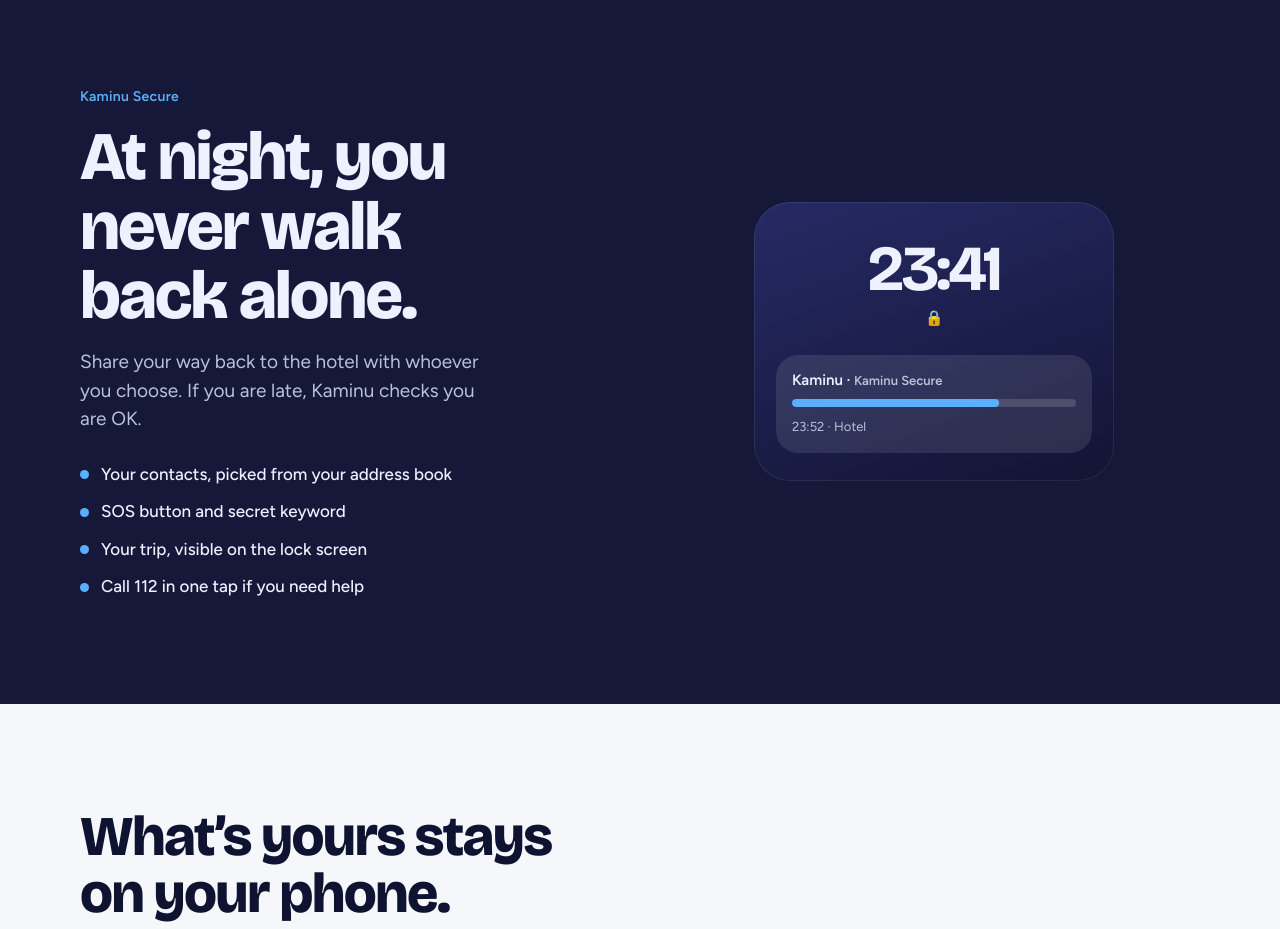
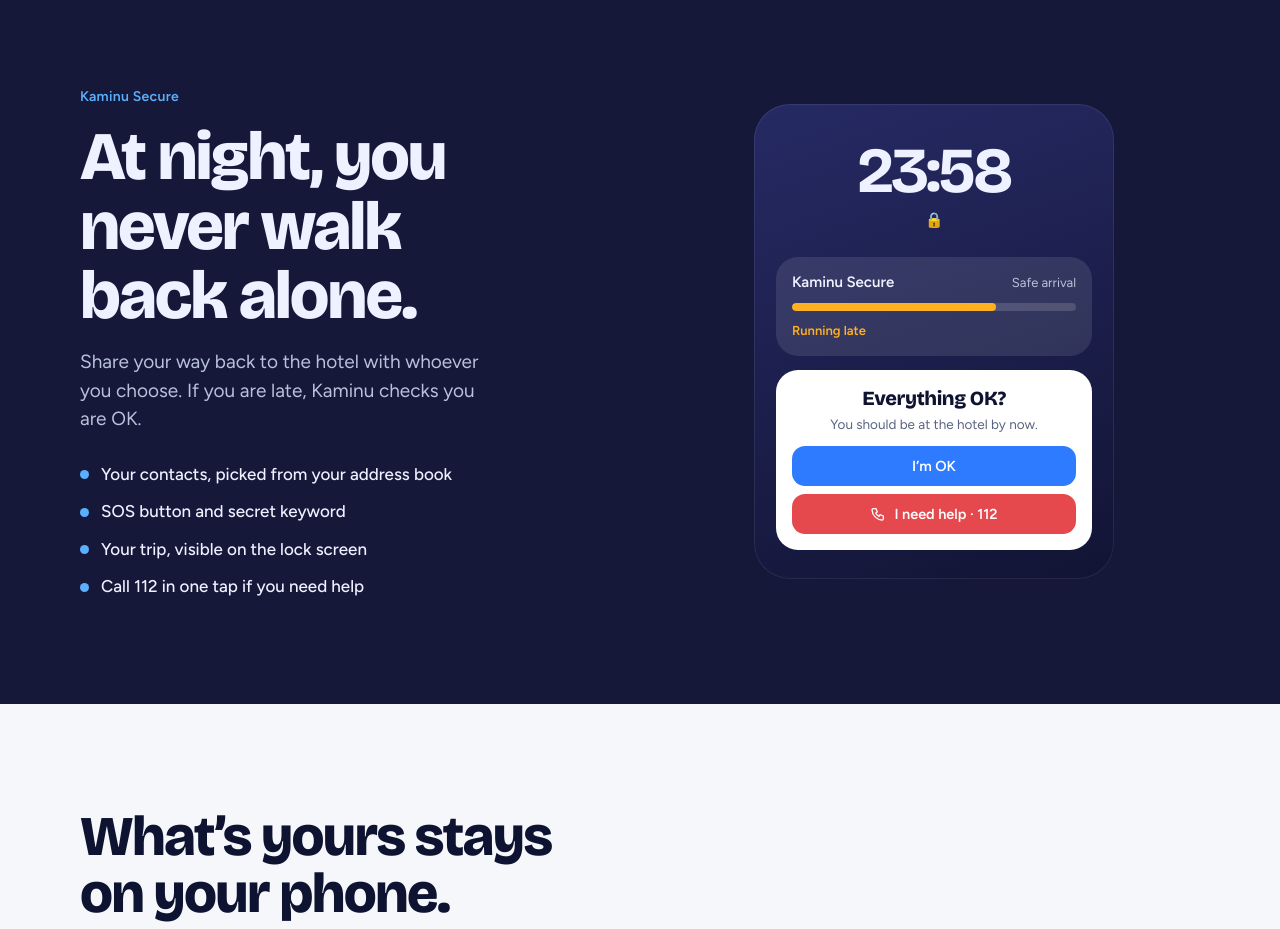
Before and after one commit to volvoalvaroanaya-dotcom/Kaminu-web, a plain HTML site: page index.html in a window 1280 px wide. Shown: the part 1900-2829 px from the top of the page. Drawn offline with nearby package versions, Linux system fonts and the light colour scheme.

Commit message:
Kaminu Secure en la web: la pantalla bloqueada cuenta el ciclo completo (retraso, ¿Todo bien? con 112, Estoy bien, llegada)
Co-Authored-By: Claude Opus 5.5 <noreply@anthropic.com>
Claude-Session: https://claude.ai/code/session_01FHPpR8aw9J1yiFzbJ4gaMo

```diff
--- a/index.html
+++ b/index.html
@@ -229,8 +229,30 @@ section.night { background: var(--night); color: var(--night-ink); padding: 104p
 .live b { font: 700 15px var(--body); }
 .live span { color: #B9C2DA; font-size: 13px; }
 .bar-track { height: 8px; background: rgba(255,255,255,.15); border-radius: 8px; overflow: hidden; }
-.bar-fill { height: 100%; width: 64%; background: #5AB0FF; border-radius: 8px; animation: walk 6s ease-in-out infinite alternate; }
-@keyframes walk { from { width: 52%; } to { width: 74%; } }
+.bar-fill { height: 100%; width: 72%; background: #FFB020; border-radius: 8px; animation: lkFill 14s linear infinite; }
+/* Lock screen loop (14 s): walk, late, "Everything OK?" with 112, "I'm OK", arrive. Base styles = the late frame (reduced motion). */
+.live-head { display: flex; justify-content: space-between; align-items: baseline; gap: 10px; }
+.stack { display: grid; } .stack > * { grid-area: 1 / 1; }
+.lk-eta { opacity: 0; animation: lkEta 14s linear infinite; }
+.lk-late { color: #FFB020 !important; font-weight: 600; animation: lkLate 14s linear infinite; }
+.lk-arr { color: #6EE7A8 !important; font-weight: 600; opacity: 0; animation: lkArr 14s linear infinite; }
+.lock .time .t1, .lock .time .t3 { opacity: 0; } .lock .time .t1 { animation: lkT1 14s linear infinite; } .lock .time .t2 { animation: lkT2 14s linear infinite; } .lock .time .t3 { animation: lkT3 14s linear infinite; }
+.lk-alert { margin-top: 14px; background: #fff; color: #0D1330; border-radius: 22px; padding: 16px; text-align: center; animation: lkAlert 14s ease-out infinite; }
+.lk-alert b { display: block; font: 800 20px var(--display); letter-spacing: -.02em; }
+.lk-alert p { color: #5B6482; font-size: 13.5px; margin: 4px 0 12px; }
+.lk-btn { border-radius: 13px; padding: 11px; font: 600 14.5px var(--body); color: #fff; display: flex; justify-content: center; align-items: center; gap: 8px; }
+.lk-ok { background: #2F7BFF; animation: lkOk 14s linear infinite; }
+.lk-help { background: #E5484D; margin-top: 8px; animation: lkHelp 14s ease-in-out infinite; }
+@keyframes lkFill { 0% { width: 40%; background: #5AB0FF; } 22% { width: 72%; background: #5AB0FF; } 25%, 66% { width: 72%; background: #FFB020; } 69% { width: 72%; background: #5AB0FF; } 83% { width: 100%; background: #5AB0FF; } 85%, 97% { width: 100%; background: #22C47A; } 100% { width: 40%; background: #5AB0FF; } }
+@keyframes lkEta { 0%, 23% { opacity: 1; } 25%, 67% { opacity: 0; } 69%, 83% { opacity: 1; } 85%, 100% { opacity: 0; } }
+@keyframes lkLate { 0%, 23% { opacity: 0; } 25%, 66% { opacity: 1; } 68%, 100% { opacity: 0; } }
+@keyframes lkArr { 0%, 84% { opacity: 0; } 86%, 97% { opacity: 1; } 99%, 100% { opacity: 0; } }
+@keyframes lkT1 { 0%, 24% { opacity: 1; } 26%, 100% { opacity: 0; } }
+@keyframes lkT2 { 0%, 24% { opacity: 0; } 26%, 82% { opacity: 1; } 84%, 100% { opacity: 0; } }
+@keyframes lkT3 { 0%, 82% { opacity: 0; } 84%, 98% { opacity: 1; } 100% { opacity: 0; } }
+@keyframes lkAlert { 0%, 29% { opacity: 0; transform: translateY(14px) scale(.97); } 33%, 64% { opacity: 1; transform: none; } 68%, 100% { opacity: 0; transform: translateY(-8px); } }
+@keyframes lkOk { 0%, 59% { background: #2F7BFF; transform: none; } 61% { background: #2F7BFF; transform: scale(.95); } 63%, 100% { background: #22C47A; transform: none; } }
+@keyframes lkHelp { 0%, 38% { box-shadow: 0 0 0 0 rgba(229,72,77,0); } 42% { box-shadow: 0 0 0 7px rgba(229,72,77,.35); } 46% { box-shadow: 0 0 0 0 rgba(229,72,77,0); } 50% { box-shadow: 0 0 0 7px rgba(229,72,77,.35); } 54%, 100% { box-shadow: 0 0 0 0 rgba(229,72,77,0); } }
 
 /* Privacy */
 section.priv { padding: 104px 0 64px; }
@@ -481,12 +503,18 @@ footer { padding: 36px 0 48px; color: var(--muted); font-size: 14px; }
         <ul><li data-i="safe_p1"></li><li data-i="safe_p2"></li><li data-i="safe_p3"></li><li data-i="safe_p4"></li></ul>
       </div>
       <div class="lock" aria-hidden="true">
-        <div class="time">23:41</div>
+        <div class="time stack"><span class="t1">23:41</span><span class="t2">23:58</span><span class="t3">00:04</span></div>
         <div class="date">🔒</div>
         <div class="live">
-          <b>Kaminu · <span data-i="safe_tag"></span></b>
+          <div class="live-head"><b>Kaminu Secure</b><span data-i="v_live"></span></div>
           <div class="bar-track"><div class="bar-fill"></div></div>
-          <span>23:52 · Hotel</span>
+          <div class="stack"><span class="lk-eta">23:52 · <span data-i="v_hotel"></span></span><span class="lk-late" data-i="v_late"></span><span class="lk-arr" data-i="v_arrived"></span></div>
+        </div>
+        <div class="lk-alert">
+          <b data-i="v_chk"></b>
+          <p data-i="v_chkb"></p>
+          <div class="lk-btn lk-ok" data-i="v_ok"></div>
+          <div class="lk-btn lk-help"><svg width="16" height="16" viewBox="0 0 24 24" fill="none" stroke="#fff" stroke-width="2" stroke-linecap="round" stroke-linejoin="round" aria-hidden="true"><path d="M5 4h4l2 5-2.5 1.5a11 11 0 0 0 5 5L15 13l5 2v4a2 2 0 0 1-2 2A16 16 0 0 1 3 6a2 2 0 0 1 2-2"/></svg><span data-i="v_help"></span></div>
         </div>
       </div>
     </div>
```
